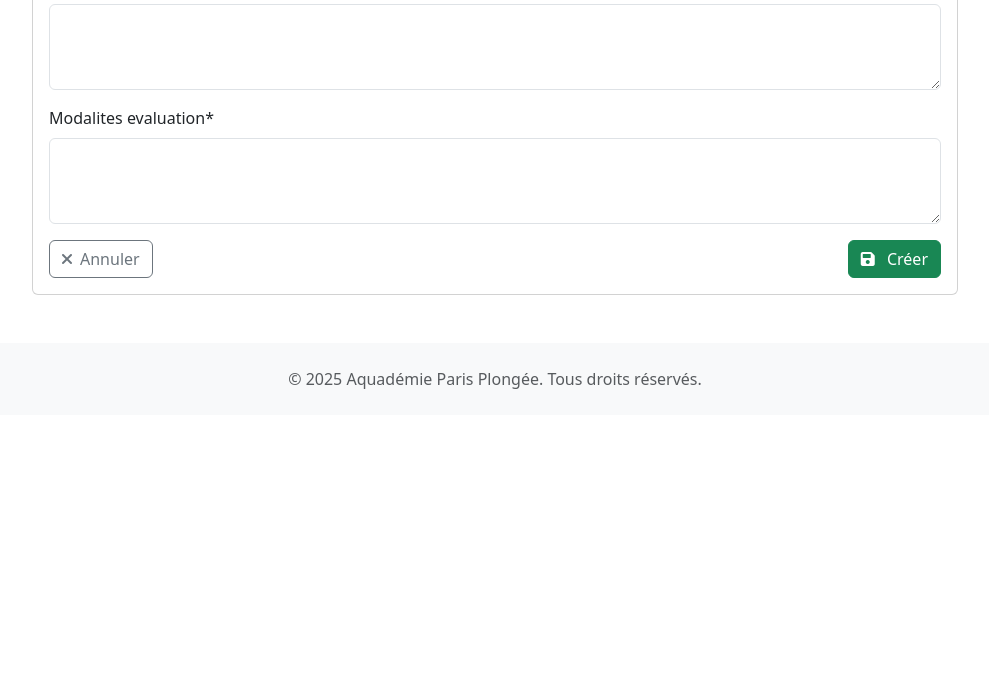
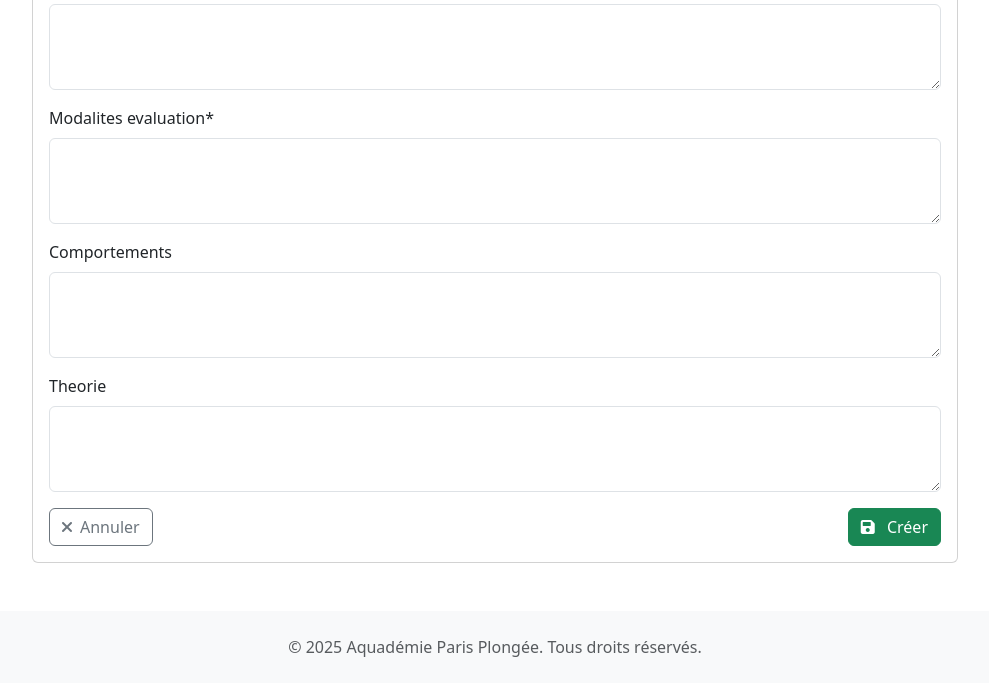
Before and after one commit to abissolah/aquademie-technique, a Django app: page /groupes-competences/nouveau/ in a window 1280 px wide. Shown: the part 620-1303 px from the top of the page, without its empty margins (145-1134 px from the left). Before the commit the page ends 1009 px from the top, so only its background shows below. Run offline with Django 5.2, Linux system fonts and the light colour scheme; the visitor is signed in with stand-in values (Sample User, id 1); data that the repository does not hold is empty; some libraries are stand-ins or nearby versions.

Commit message:
Ajout des champs comportements et théorie au groupe de compétences (modèle, formulaire, template)

```diff
--- a/gestion/forms.py
+++ b/gestion/forms.py
@@ -50,11 +50,13 @@ class CompetenceForm(forms.ModelForm):
 class GroupeCompetenceForm(forms.ModelForm):
     class Meta:
         model = GroupeCompetence
-        fields = ['section', 'intitule', 'competences', 'competences_attendues', 'technique', 'modalites_evaluation']
+        fields = ['section', 'intitule', 'competences', 'competences_attendues', 'technique', 'modalites_evaluation', 'comportements', 'theorie']
         widgets = {
             'competences_attendues': forms.Textarea(attrs={'rows': 3}),
             'technique': forms.Textarea(attrs={'rows': 3}),
             'modalites_evaluation': forms.Textarea(attrs={'rows': 3}),
+            'comportements': forms.Textarea(attrs={'rows': 3}),
+            'theorie': forms.Textarea(attrs={'rows': 3}),
         }
 
 class SeanceForm(forms.ModelForm):
--- a/gestion/models.py
+++ b/gestion/models.py
@@ -107,6 +107,8 @@ class GroupeCompetence(models.Model):
     competences_attendues = models.TextField()
     technique = models.TextField()
     modalites_evaluation = models.TextField()
+    comportements = models.TextField(blank=True)
+    theorie = models.TextField(blank=True)
 
     class Meta:
         verbose_name = "Groupe de compétences"
--- a/templates/gestion/groupe_competence_form.html
+++ b/templates/gestion/groupe_competence_form.html
@@ -64,6 +64,16 @@
                             {{ form.modalites_evaluation|as_crispy_field }}
                         </div>
                     </div>
+                    <div class="row">
+                        <div class="col-12">
+                            {{ form.comportements|as_crispy_field }}
+                        </div>
+                    </div>
+                    <div class="row">
+                        <div class="col-12">
+                            {{ form.theorie|as_crispy_field }}
+                        </div>
+                    </div>
 
                     <div class="d-flex justify-content-between">
                         <a href="{% url 'groupe_competence_list' %}" class="btn btn-outline-secondary">
```
Also changed, not shown: gestion/migrations/0003_groupecompetence_comportements_and_more.py (added).
